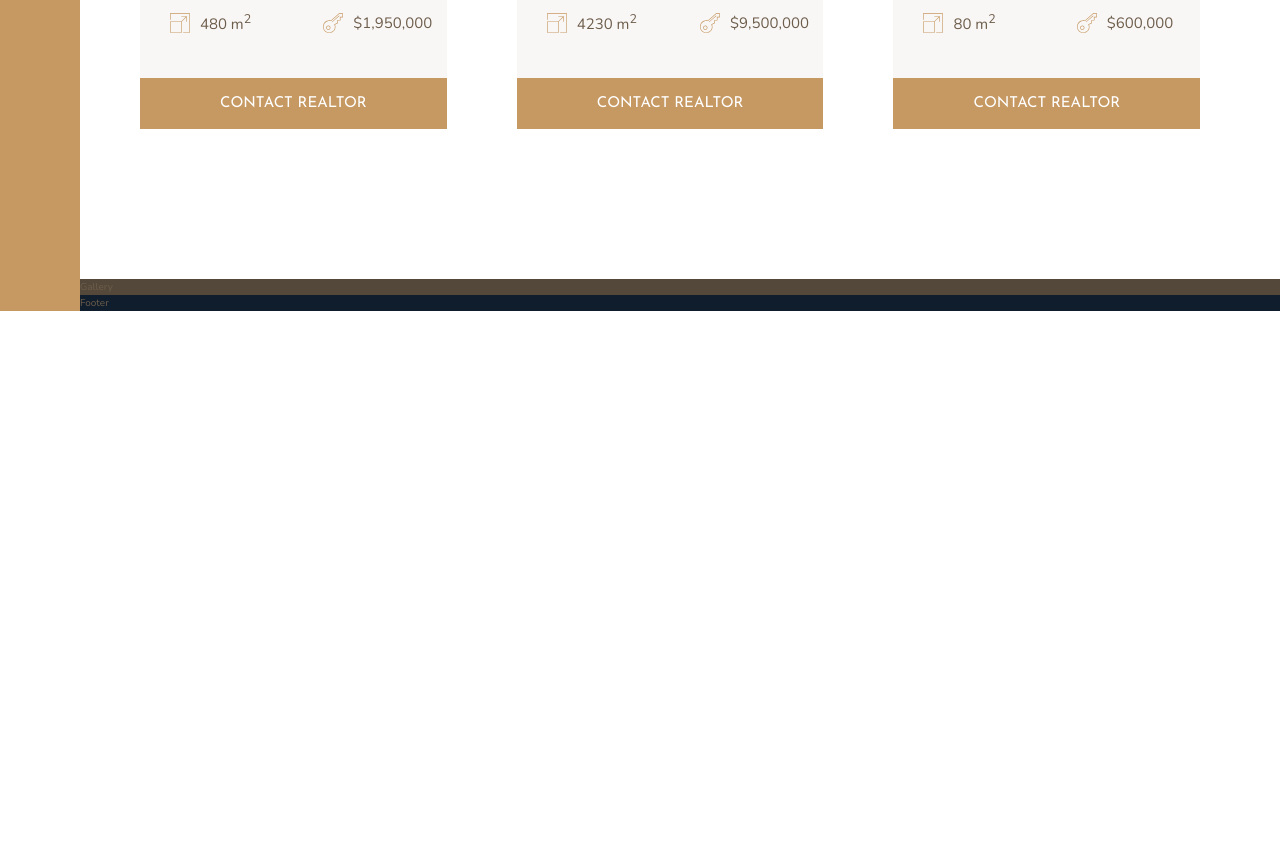
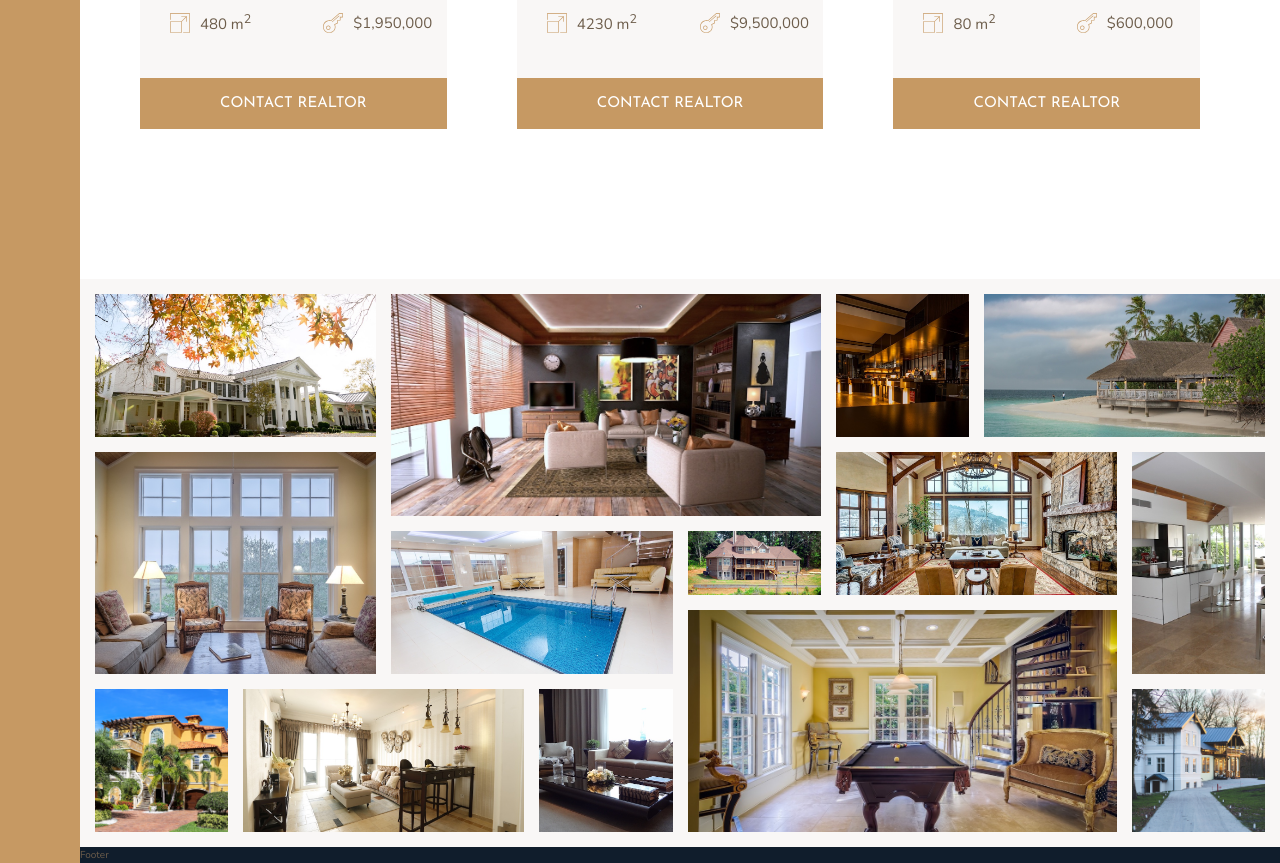
Before and after one commit to PJLindsay/nexter, a website: page index.html in a window 1280 px wide. Shown: the part 2897-3760 px from the top of the page. Before the commit the page ends 3208 px from the top, so only its background shows below. Drawn offline with nearby package versions, Linux system fonts and the light colour scheme.

Commit message:
Style Gallery Section

```diff
--- a/index.html
+++ b/index.html
@@ -334,7 +334,20 @@
         </section>
 
         <section class="gallery">
-            Gallery
+            <figure class="gallery__item gallery__item--1"><img src="img/gal-1.jpeg" alt="Gallery Image 1" class="gallery__img"></figure>
+            <figure class="gallery__item gallery__item--2"><img src="img/gal-2.jpeg" alt="Gallery Image 2" class="gallery__img"></figure>
+            <figure class="gallery__item gallery__item--3"><img src="img/gal-3.jpeg" alt="Gallery Image 3" class="gallery__img"></figure>
+            <figure class="gallery__item gallery__item--4"><img src="img/gal-4.jpeg" alt="Gallery Image 4" class="gallery__img"></figure>
+            <figure class="gallery__item gallery__item--5"><img src="img/gal-5.jpeg" alt="Gallery Image 5" class="gallery__img"></figure>
+            <figure class="gallery__item gallery__item--6"><img src="img/gal-6.jpeg" alt="Gallery Image 6" class="gallery__img"></figure>
+            <figure class="gallery__item gallery__item--7"><img src="img/gal-7.jpeg" alt="Gallery Image 7" class="gallery__img"></figure>
+            <figure class="gallery__item gallery__item--8"><img src="img/gal-8.jpeg" alt="Gallery Image 8" class="gallery__img"></figure>
+            <figure class="gallery__item gallery__item--9"><img src="img/gal-9.jpeg" alt="Gallery Image 9" class="gallery__img"></figure>
+            <figure class="gallery__item gallery__item--10"><img src="img/gal-10.jpeg" alt="Gallery Image 10" class="gallery__img"></figure>
+            <figure class="gallery__item gallery__item--11"><img src="img/gal-11.jpeg" alt="Gallery Image 11" class="gallery__img"></figure>
+            <figure class="gallery__item gallery__item--12"><img src="img/gal-12.jpeg" alt="Gallery Image 12" class="gallery__img"></figure>
+            <figure class="gallery__item gallery__item--13"><img src="img/gal-13.jpeg" alt="Gallery Image 13" class="gallery__img"></figure>
+            <figure class="gallery__item gallery__item--14"><img src="img/gal-14.jpeg" alt="Gallery Image 14" class="gallery__img"></figure>
         </section>
 
         <footer class="footer">
--- a/sass/_gallery.scss
+++ b/sass/_gallery.scss
@@ -1,4 +1,78 @@
 .gallery {
-  background-color: $color-grey-dark-1;
+  background-color: $color-grey-light-1;
   grid-column: full-start / full-end;
+
+  display: grid;
+  grid-template-columns: repeat(8, 1fr);
+  grid-template-rows: repeat(7, 5vw); // maintain aspect ratio when screen size changes (using 5%vw)
+  grid-gap: 1.5rem;
+  padding: 1.5rem;
+
+  &__item {
+    &--1 {
+      grid-row: 1 / span 2;
+      grid-column: 1 / span 2;
+    }
+    &--2 {
+      grid-row: 1 / span 3;
+      grid-column: 3 / span 3;
+    }
+    &--3 {
+      grid-row: 1 / span 2;
+      grid-column: 6 / 7;
+    }
+    &--4 {
+      grid-row: 1 / span 2;
+      grid-column: 7 / -1;
+    }
+    &--5 {
+      grid-row: 3 / span 3;
+      grid-column: 1 / span 2;
+    }
+    &--6 {
+      grid-row: 4 / span 2;
+      grid-column: 3 / span 2;
+    }
+    &--7 {
+      grid-row: 4 / 5;
+      grid-column: 5 / 5;
+    }
+    &--8 {
+      grid-row: 3 / span 2;
+      grid-column: 6 / span 2;
+    }
+    &--9 {
+      grid-row: 3 / span 3;
+      grid-column: 8 / -1;
+    }
+    &--10 {
+      grid-row: 6 / span 2;
+      grid-column: 1 / 2;
+    }
+    &--11 {
+      grid-row: 6 / span 2;
+      grid-column: 2 / span 2;
+    }
+    &--12 {
+      grid-row: 6 / span 2;
+      grid-column: 4 / 5;
+    }
+    &--13 {
+      grid-row: 5 / span 3;
+      grid-column: 5 / span 3;
+    }
+    &--14 {
+      grid-row: 6 / span 2;
+      grid-column: 8 / -1;
+    }
+
+  }
+
+  &__img {
+    width: 100%;
+    height: 100%;
+    object-fit: cover; // **width and height must be set** for object-fit to work!
+    display: block;
+  }
+
 }
```
Also changed, not shown: css/style.css.
